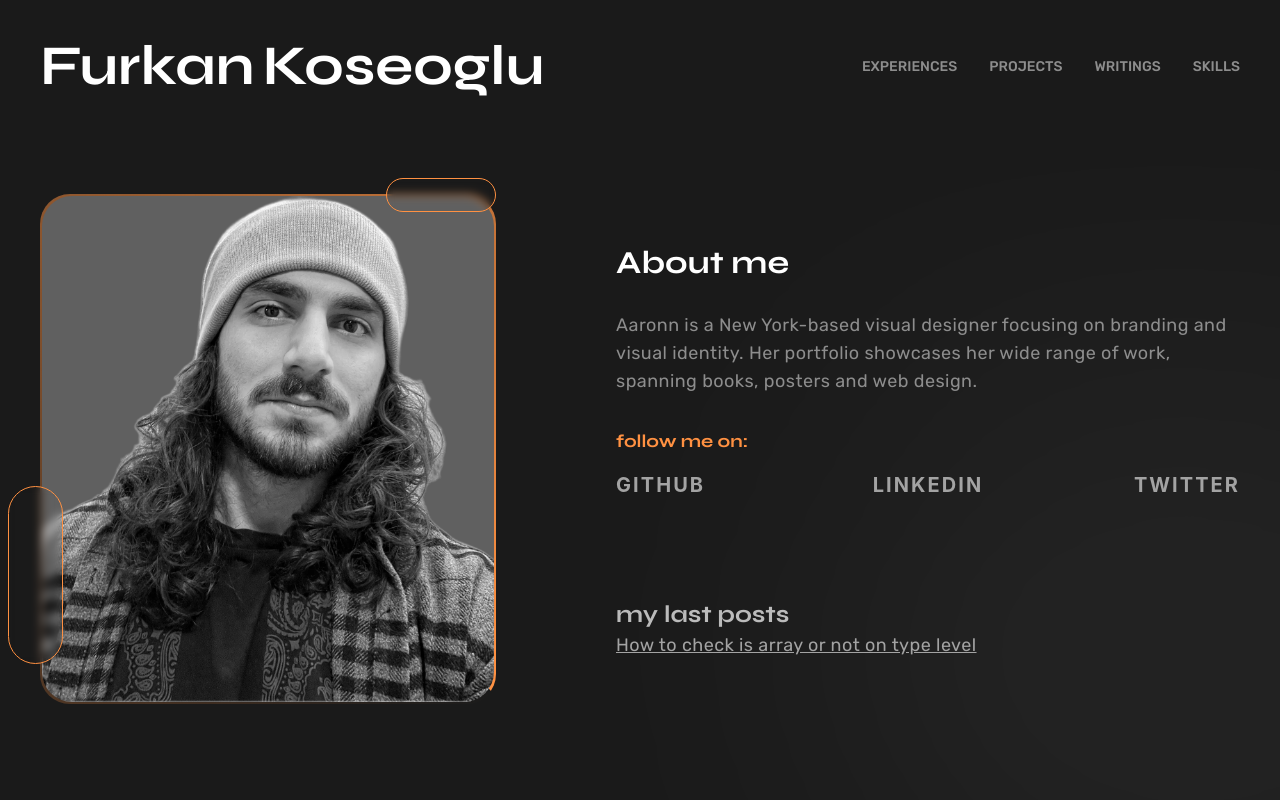
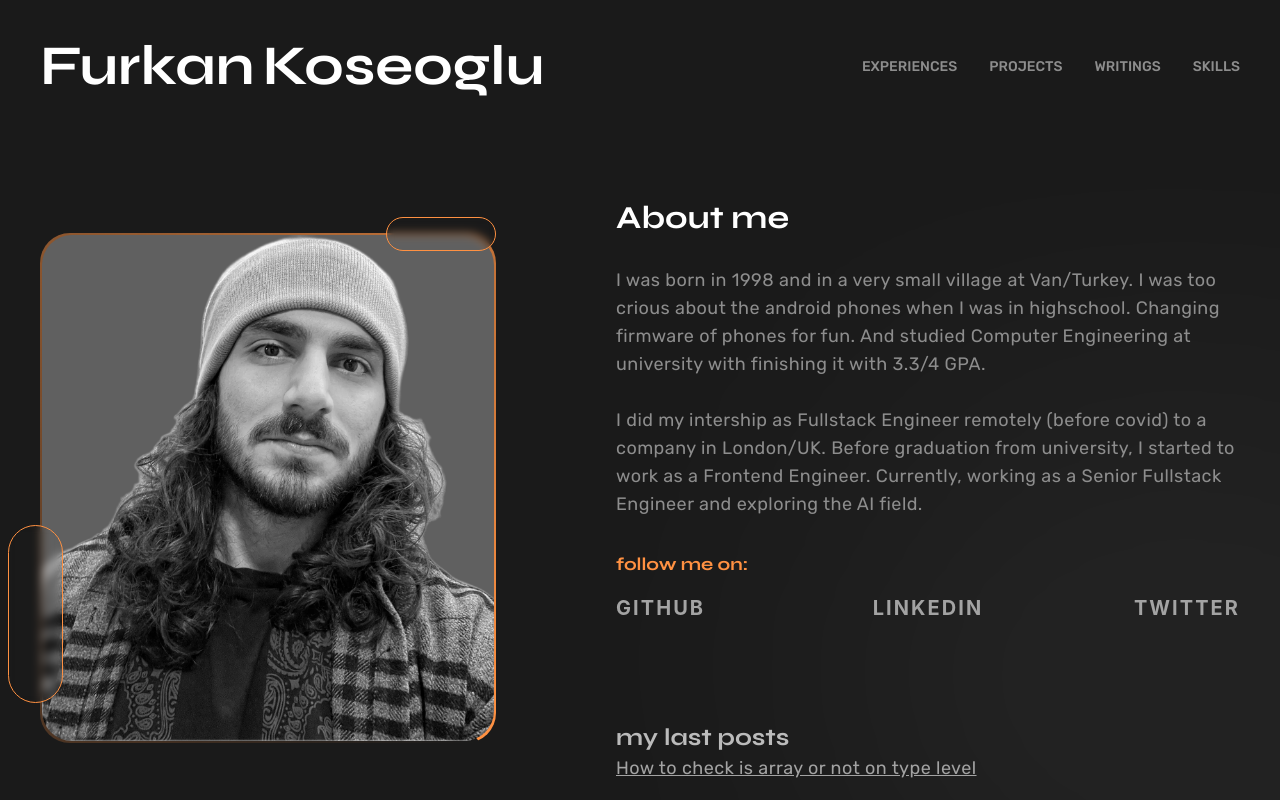
Before and after one commit to furkanksl/my-website, a Next.js app: page / in a window 1280 px wide. Shown: the top 800 px of the page. Built offline with nearby package versions, Linux system fonts and the light colour scheme.

Commit message:
Update about me section

```diff
--- a/src/components/home/AboutMe.tsx
+++ b/src/components/home/AboutMe.tsx
@@ -39,8 +39,13 @@ function AboutMe() {
             <div className="flex flex-col items-start justify-start w-full z-10">
                 <div className="text-white text-[32px] font-bold font-syne mx-auto md:mx-0">About me</div>
                 <div className="text-secondary-dark text-lg font-normal font-rubik leading-7 tracking-wide pt-6">
-                    Aaronn is a New York-based visual designer focusing on branding and visual identity. Her portfolio
-                    showcases her wide range of work, spanning books, posters and web design.
+                    I was born in 1998 and in a very small village at Van/Turkey. I was too crious about the android
+                    phones when I was in highschool. Changing firmware of phones for fun. And studied Computer
+                    Engineering at university with finishing it with 3.3/4 GPA.
+                    <br />
+                    <br />I did my intership as Fullstack Engineer remotely (before covid) to a company in London/UK.
+                    Before graduation from university, I started to work as a Frontend Engineer. Currently, working as a
+                    Senior Fullstack Engineer and exploring the AI field.
                 </div>
                 <div className="text-secondary text-lg font-bold font-syne pt-8">follow me on:</div>
                 <div className="flex w-full justify-between pt-4">
```
